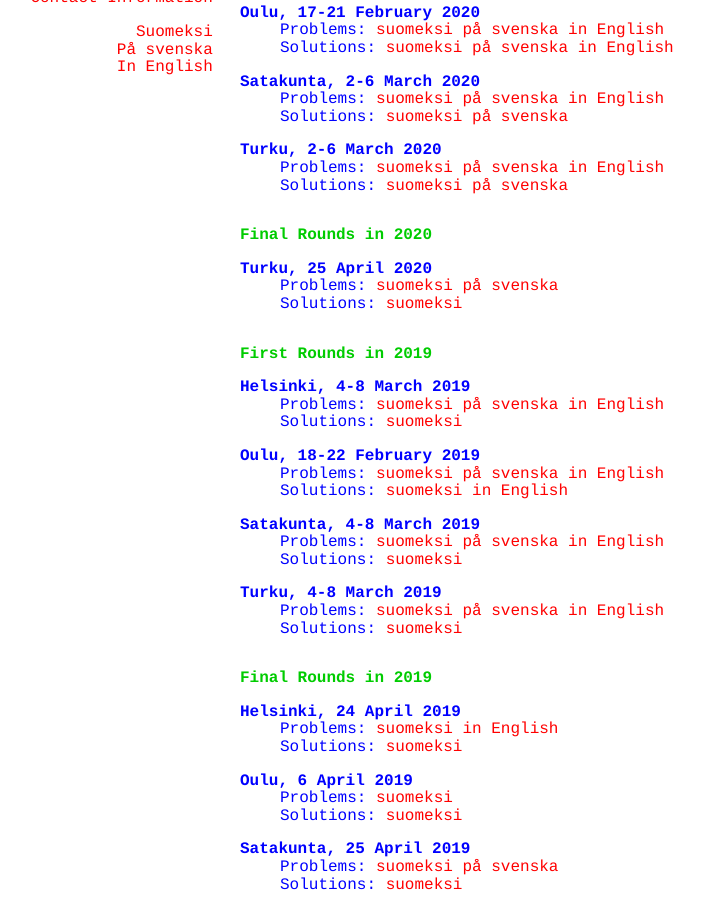
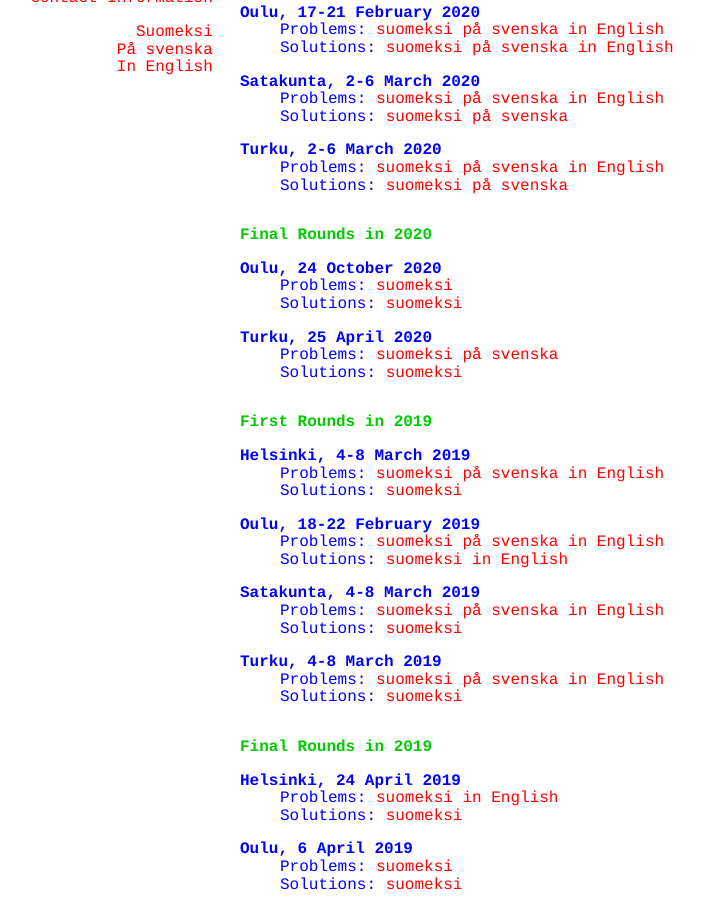
Before and after one commit to matematiikkakilpailut/matematiikkakilpailut.github.io, a Jekyll site: the page built from seiskat/en/problems.html, in a window 1280 px wide and 900 px high, scrolled down 322 px. Shown: the whole window, without its empty margins (80-784 px from the left). Built offline with Jekyll 4.4.1, drawn with Linux system fonts in a browser that asks for light colours.

Commit message:
Update problems.html
Oulun finaalin tehtävät ratkaisuineen

```diff
--- a/seiskat/en/problems.html
+++ b/seiskat/en/problems.html
@@ -61,6 +61,15 @@ The problems and their solutions will appear here after the competition. -->
 <h2 id="final-rounds-in-2020">Final Rounds in 2020</h2>
 
 <dl>
+   <dt>Oulu, 24 October 2020</dt>
+  <dd>
+    Problems:
+    <a href="2020/finaali-o.pdf" hreflang="fi" lang="fi">suomeksi</a>
+  </dd>
+  <dd>
+    Solutions:
+    <a href="2020/finaali-o-r.pdf" hreflang="fi" lang="fi">suomeksi</a>
+  </dd>
   <dt>Turku, 25 April 2020</dt>
   <dd>
     Problems:
```
